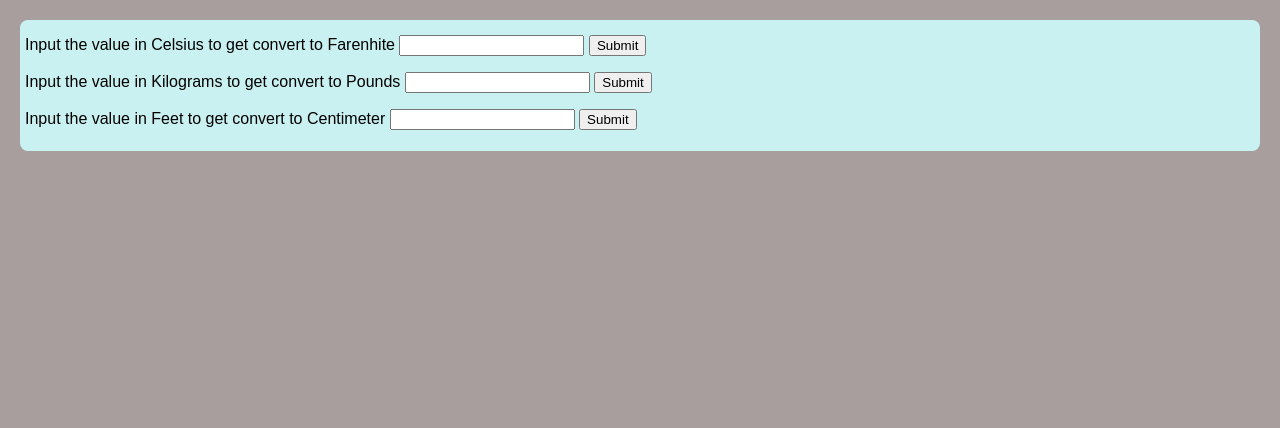
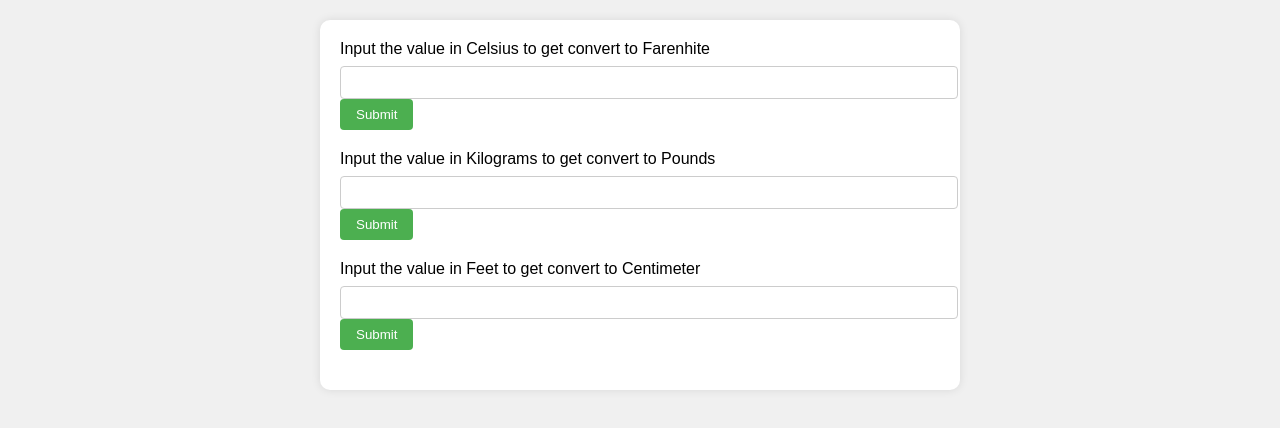
Before and after one commit to Aravindhan7malai/Conversion-application-for-Farenhite-KG-and-CM, a plain HTML site: page index.html in a window 1280 px wide. Drawn offline with Linux system fonts and the light colour scheme.

Commit message:
Update index.html

```diff
--- a/index.html
+++ b/index.html
@@ -7,24 +7,70 @@
     <title>Conversion Application</title>
 </head>
 <style>
-    body {
-        font-family: sans-serif;
+   body {
+    font-family: Arial, sans-serif;
+    padding: 20px;
+    margin: 0;
+    background-color: #f0f0f0;
+}
+
+.conversion {
+    max-width: 600px;
+    margin: 0 auto;
+    background-color: #ffffff;
+    padding: 20px;
+    border-radius: 10px;
+    box-shadow: 0 0 10px rgba(0, 0, 0, 0.1);
+}
+
+form {
+    margin-bottom: 20px;
+}
+
+label {
+    display: block;
+    margin-bottom: 8px;
+}
+
+input[type="number"] {
+    padding: 8px;
+    width: 100%;
+    border: 1px solid #ccc;
+    border-radius: 4px;
+}
+
+button {
+    padding: 8px 16px;
+    background-color: #4CAF50;
+    color: white;
+    border: none;
+    border-radius: 4px;
+    cursor: pointer;
+}
+
+button:hover {
+    background-color: #45a049;
+}
+
+.para_answer {
+    margin-top: 10px;
+    background-color: #f0f0f0;
+    padding: 10px;
+    border-radius: 4px;
+}
+
+@media (max-width: 600px) {
+    .conversion {
         padding: 10px;
-        margin: 10px;
-        background-color: rgb(168, 158, 158);
     }
+}
 
-    .conversion {
-        padding: 5px;
-        background-color: rgb(201, 241, 241);
-        border-radius: 8px;
+@media (max-width: 400px) {
+    input[type="number"] {
+        width: calc(100% - 32px);
     }
+}
 
-    .cel_far,
-    .kg_pnds,
-    .ft_cm {
-        margin-top: 10px;
-    }
 </style>
 
 <body>
```
